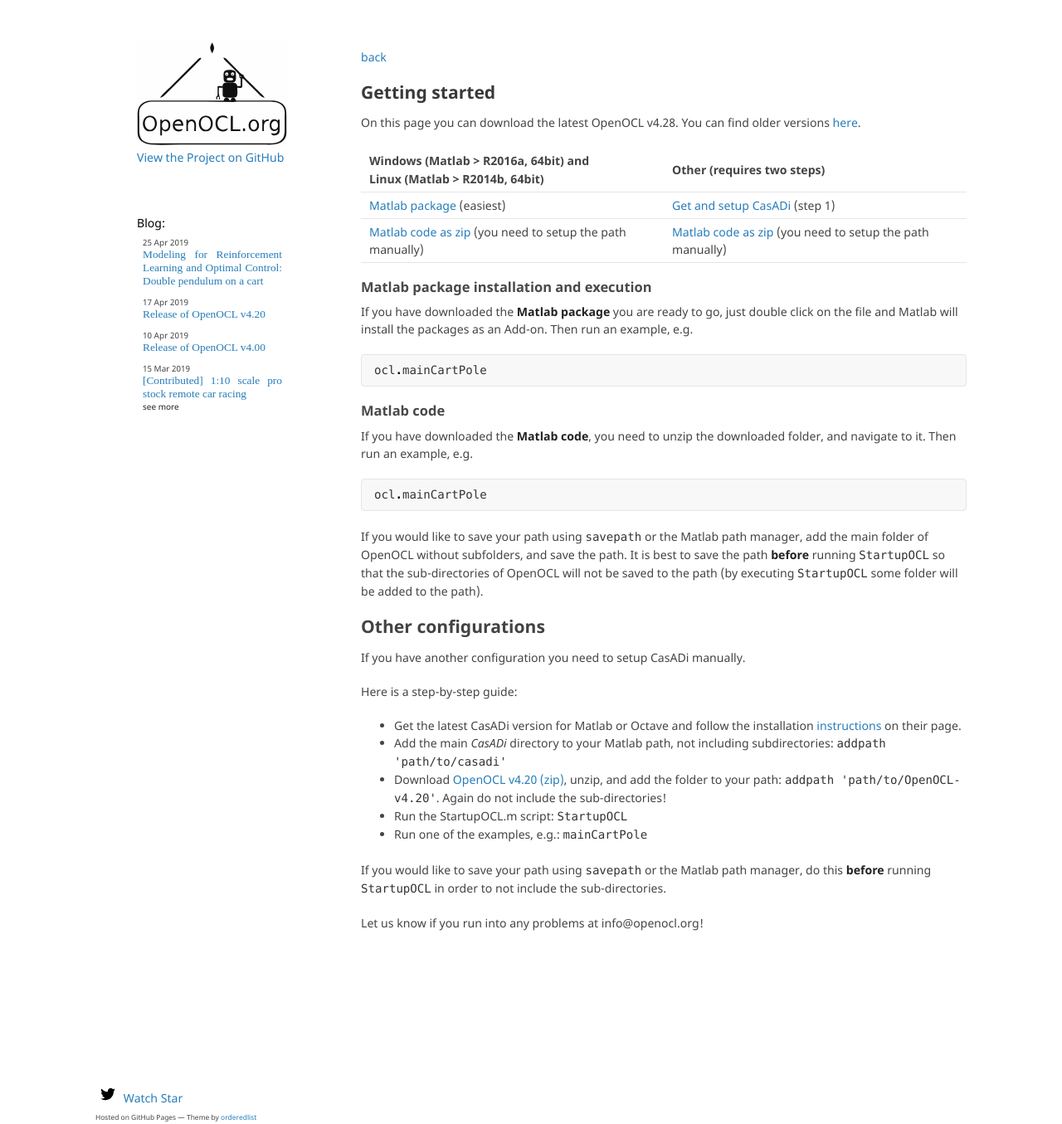
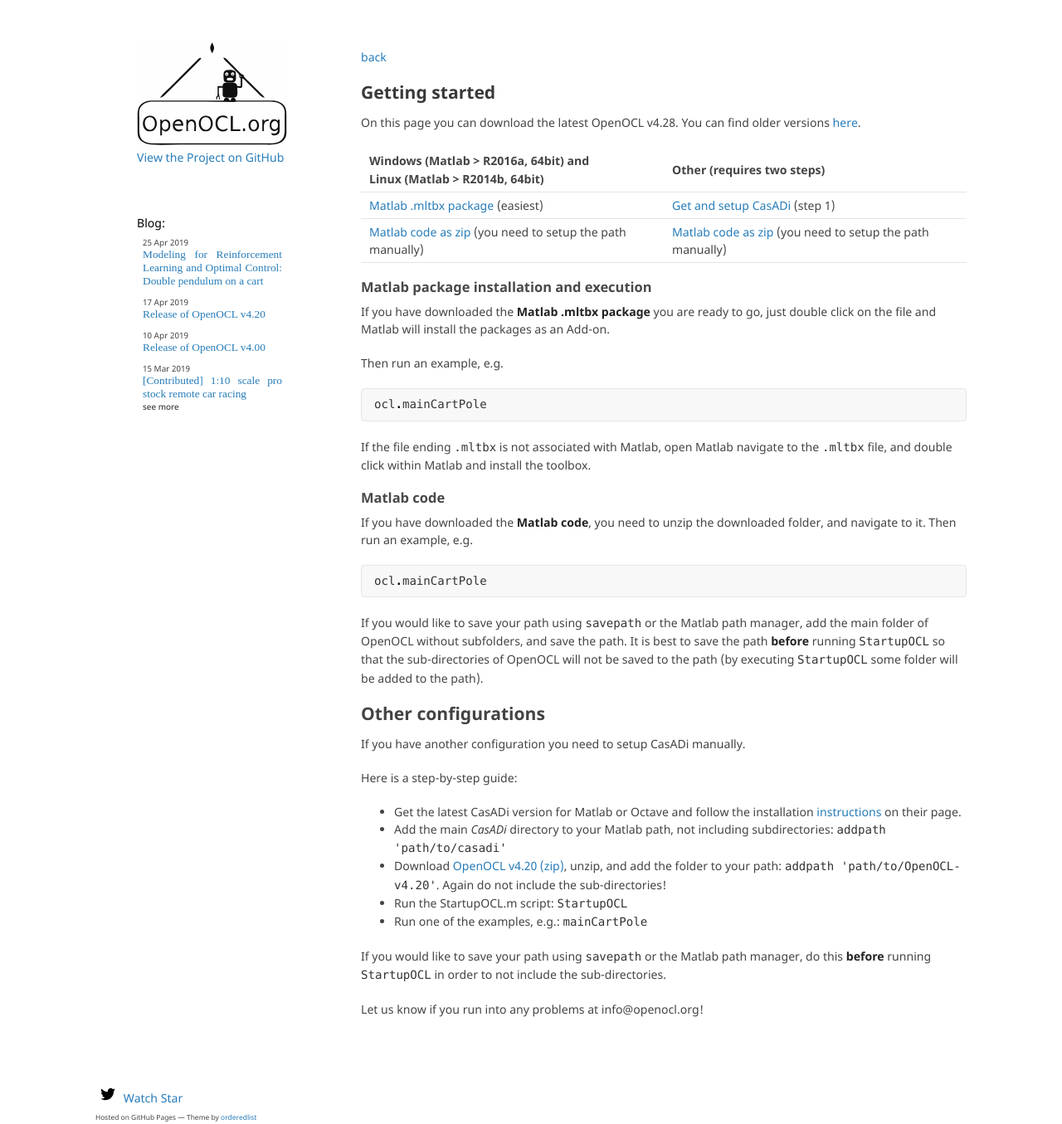
Before and after one commit to OpenOCL/openocl.github.io, a Jekyll site: the page built from get-started-428.md, in a window 1280 px wide and 1355 px high. Shown: the whole window at 83% size. Built offline with Jekyll 4.4.1, drawn with Linux system fonts in a browser that asks for light colours; some web fonts are replaced; our own code applies the rules of GitHub Pages for plain Markdown files.

Commit message:
Update get-started-428.md

````diff
--- a/get-started-428.md
+++ b/get-started-428.md
@@ -10,17 +10,20 @@
 
 | Windows (Matlab > R2016a, 64bit) and <br> Linux (Matlab > R2014b, 64bit)   | Other (requires two steps) |
 |:----------|:----------|
-| [Matlab package](https://github.com/OpenOCL/OpenOCL/releases/download/v4.28/OpenOCL.v4.28.mltbx) (easiest) | [Get and setup CasADi](https://web.casadi.org/get/) (step 1) |
+| [Matlab .mltbx package](https://github.com/OpenOCL/OpenOCL/releases/download/v4.28/OpenOCL.v4.28.mltbx) (easiest) | [Get and setup CasADi](https://web.casadi.org/get/) (step 1) |
 | [Matlab code as zip](https://github.com/OpenOCL/OpenOCL/releases/download/v4.28/OpenOCL-4.28.zip) (you need to setup the path manually) | [Matlab code as zip](https://github.com/OpenOCL/OpenOCL/releases/download/v4.28/OpenOCL-4.28.zip) (you need to setup the path manually) |
 
 ### Matlab package installation and execution
 
-If you have downloaded the **Matlab package** you are ready to go, just double click on the file and Matlab will install the packages as an Add-on.
+If you have downloaded the **Matlab .mltbx package** you are ready to go, just double click on the file and Matlab will install the packages as an Add-on.
+
 Then run an example, e.g.
 
 ```m
 ocl.mainCartPole
 ```
+
+If the file ending `.mltbx` is not associated with Matlab, open Matlab navigate to the `.mltbx` file, and double click within Matlab and install the toolbox.
 
 ### Matlab code
 
````
